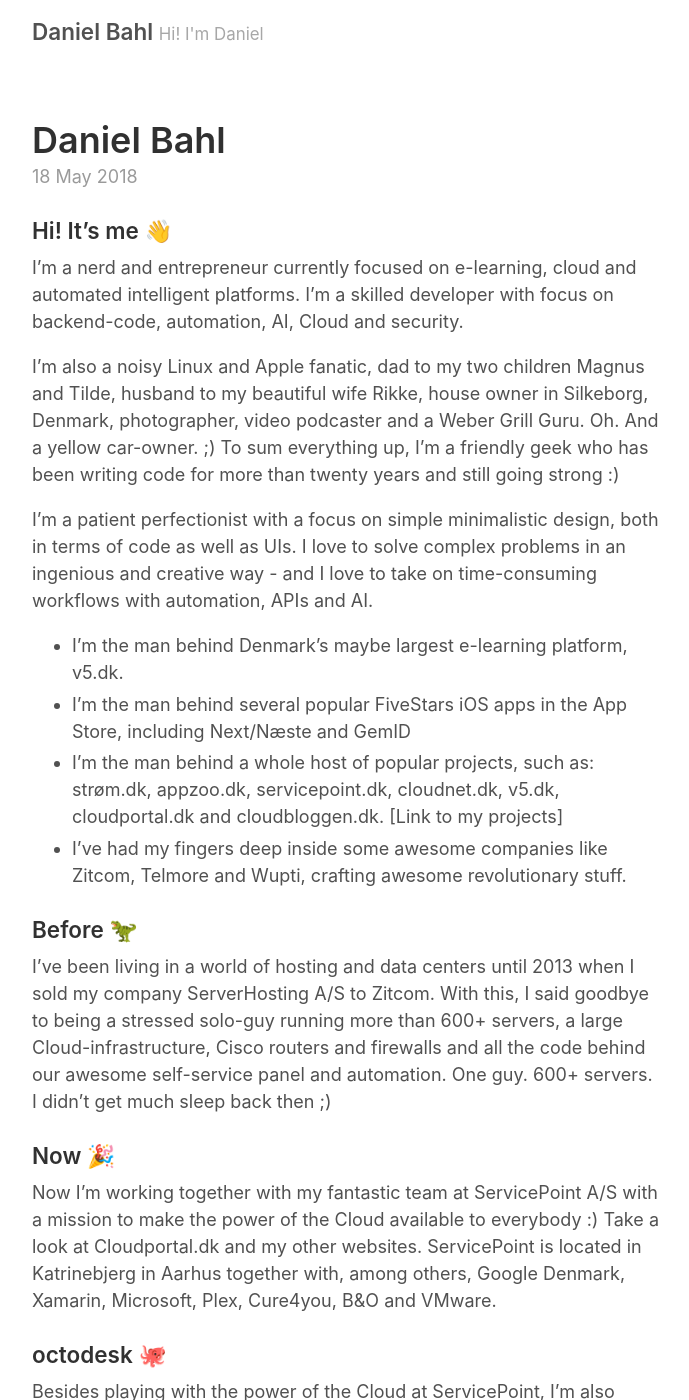
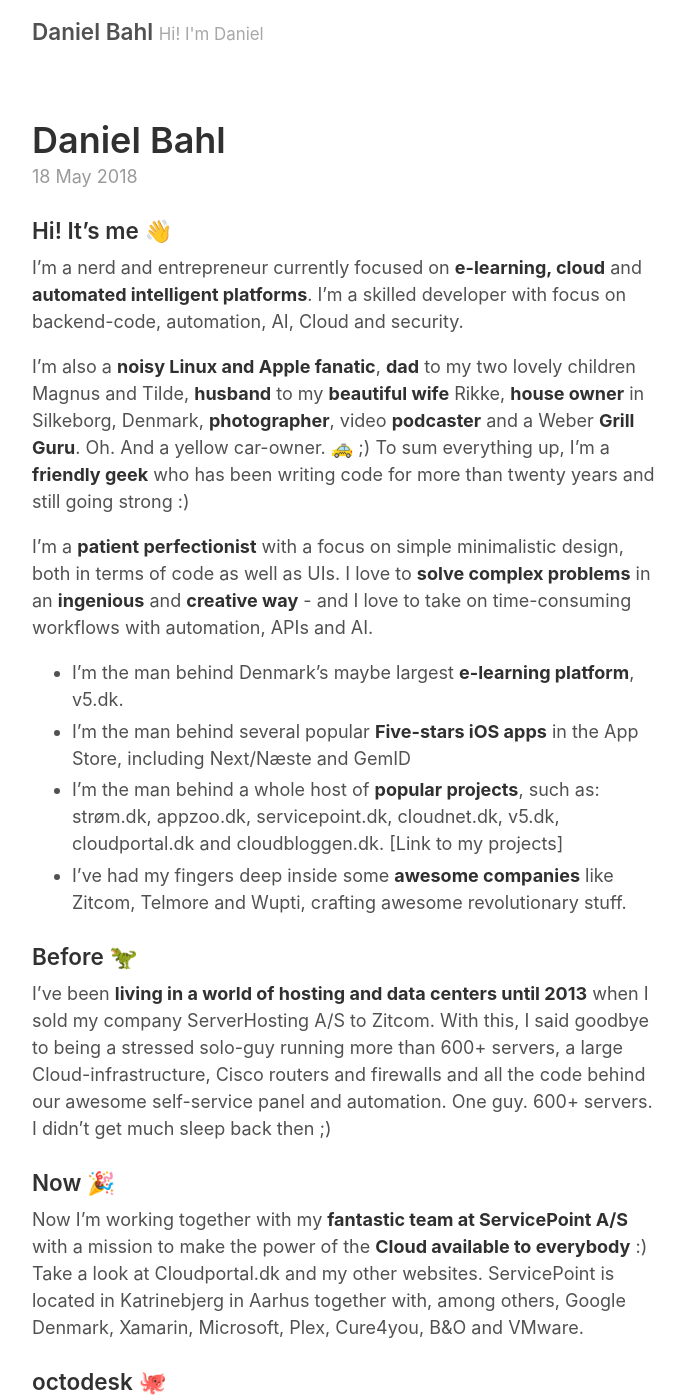
Before and after one commit to danielbahl/danielbahl.dk, a Jekyll site: the page built from _posts/2018-05-18-introduction.md, in a window 1280 px wide and 1400 px high. Shown: the whole window, without its empty margins (293-982 px from the left). Built offline with Jekyll 4.4.1, drawn with Linux system fonts in a browser that asks for light colours; some of the changed text lies outside the part shown.

Commit message:
Update 2018-05-18-introduction.md

```diff
--- a/_posts/2018-05-18-introduction.md
+++ b/_posts/2018-05-18-introduction.md
@@ -5,39 +5,39 @@ title: Daniel Bahl
 
 ### Hi! It's me 👋
 
-I'm a nerd and entrepreneur currently focused on e-learning, cloud and automated intelligent platforms. I’m a skilled developer with focus on backend-code, automation, AI, Cloud and security.
+I'm a nerd and entrepreneur currently focused on **e-learning, cloud** and **automated intelligent platforms**. I’m a skilled developer with focus on backend-code, automation, AI, Cloud and security.
 
-I'm also a noisy Linux and Apple fanatic, dad to my two children Magnus and Tilde,  husband to my beautiful wife Rikke, house owner in Silkeborg, Denmark, photographer, video podcaster and a Weber Grill Guru. Oh. And a yellow car-owner. ;) To sum everything up, I’m a friendly geek who has been writing code for more than twenty years and still going strong :)
+I'm also a **noisy Linux and Apple fanatic**, **dad** to my two lovely children Magnus and Tilde,  **husband** to my **beautiful wife** Rikke, **house owner** in Silkeborg, Denmark, **photographer**, video **podcaster** and a Weber **Grill Guru**. Oh. And a yellow car-owner. 🚕 ;) To sum everything up, I’m a **friendly geek** who has been writing code for more than twenty years and still going strong :)
 
-I'm a patient perfectionist with a focus on simple minimalistic design, both in terms of code as well as UIs. I love to solve complex problems in an ingenious and creative way - and I love to take on time-consuming workflows with automation, APIs and AI.
-* I'm the man behind Denmark's maybe largest e-learning platform, v5.dk.
-* I'm the man behind several popular FiveStars iOS apps in the App Store, including Next/Næste and GemID
-* I'm the man behind a whole host of popular projects, such as: strøm.dk, appzoo.dk, servicepoint.dk, cloudnet.dk, v5.dk, cloudportal.dk and cloudbloggen.dk. [Link to my projects]
-* I've had my fingers deep inside some awesome companies like Zitcom, Telmore and Wupti, crafting awesome revolutionary stuff.
+I'm a **patient perfectionist** with a focus on simple minimalistic design, both in terms of code as well as UIs. I love to **solve complex problems** in an **ingenious** and **creative way** - and I love to take on time-consuming workflows with automation, APIs and AI.
+* I'm the man behind Denmark's maybe largest **e-learning platform**, v5.dk.
+* I'm the man behind several popular **Five-stars iOS apps** in the App Store, including Next/Næste and GemID
+* I'm the man behind a whole host of **popular projects**, such as: strøm.dk, appzoo.dk, servicepoint.dk, cloudnet.dk, v5.dk, cloudportal.dk and cloudbloggen.dk. [Link to my projects]
+* I've had my fingers deep inside some **awesome companies** like Zitcom, Telmore and Wupti, crafting awesome revolutionary stuff.
 
 ### Before 🦖
 
-I've been living in a world of hosting and data centers until 2013 when I sold my company ServerHosting A/S to Zitcom. With this, I said goodbye to being a stressed solo-guy running more than 600+ servers, a large Cloud-infrastructure, Cisco routers and firewalls and all the code behind our awesome self-service panel and automation. One guy. 600+ servers. I didn’t get much sleep back then ;)
+I've been **living in a world of hosting and data centers until 2013** when I sold my company ServerHosting A/S to Zitcom. With this, I said goodbye to being a stressed solo-guy running more than 600+ servers, a large Cloud-infrastructure, Cisco routers and firewalls and all the code behind our awesome self-service panel and automation. One guy. 600+ servers. I didn’t get much sleep back then ;)
 
 ### Now 🎉
 
-Now I'm working together with my fantastic team at ServicePoint A/S with a mission to make the power of the Cloud available to everybody :) Take a look at Cloudportal.dk and my other websites. ServicePoint is located in Katrinebjerg in Aarhus together with, among others, Google Denmark, Xamarin, Microsoft, Plex, Cure4you, B&O and VMware.
+Now I'm working together with my **fantastic team at ServicePoint A/S** with a mission to make the power of the **Cloud available to everybody** :) Take a look at Cloudportal.dk and my other websites. ServicePoint is located in Katrinebjerg in Aarhus together with, among others, Google Denmark, Xamarin, Microsoft, Plex, Cure4you, B&O and VMware.
 
 ### octodesk 🐙
 
-Besides playing with the power of the Cloud at ServicePoint, I’m also working on a exciting project called octodesk. octodesk is a unified platform as a service, providing a complete interface for companies to manage customers, support, projects, billing and documentation. octodesk is currently running in a private beta powering multiple companies and more than 4.000+ customers.
+Besides playing with the power of the Cloud at ServicePoint, I’m also working on a exciting project called **octodesk**. octodesk is a **unified platform** as a service, providing a complete interface for companies to manage **customers, support, projects, billing and documentation**. octodesk is currently running in a private beta powering multiple companies and more than 4.000+ customers.
 
 ### Betty 💁
 
-Oh. I almost forgot Be*tty*. Betty is the AI I’m working on. Betty is a self-developed AI bot built upon some awesome AI frameworks, and right now Betty is installed at my home helping us controlling lights, doors, alarm-system, camera, audio-system, floor heating and much more. Betty is also crafting a weekly meal-plan based on our likes and dislikes and keeps us updated on the weather and calendar events for the day. Oh. And Betty never forgets to turn off the lights and arm the alarm when the last person leaves the house ;)
+Oh. I almost forgot **Be*tty***. Betty is the **AI** I’m working on. Betty is a **self-developed AI bot** built upon some awesome AI and ML frameworks, and right now Betty is **installed at my home** helping my family and I **controlling smart-home stuff** like lights, doors, alarm-system, camera, audio-system, floor heating and much more. Betty is also crafting a **weekly meal-plan** based on our likes and dislikes and keeps us updated on the **weather** and **calendar events** for the day. Oh. And Betty **never forgets** to **turn off the lights** and arm the alarm **when the last person leaves the house** ;)
 
 ### Get in touch? 📲
 
-If you are interested in something. Please feel free to tweet me @danielbahl or e-mail me at hello at danielbahl.com.
+If you are interested in something. Please feel free to **tweet** me @danielbahl or **e-mail** me at hello at danielbahl.com.
 
 ### Why ? 📍
 
-My website danielbahl.com / danielbahl.dk is mainly a hub of links to my other projects around the web.
+My website danielbahl.com / danielbahl.dk is mainly a **hub of links** to my other projects around the web.
 
 ### Bye 👋
 
```
